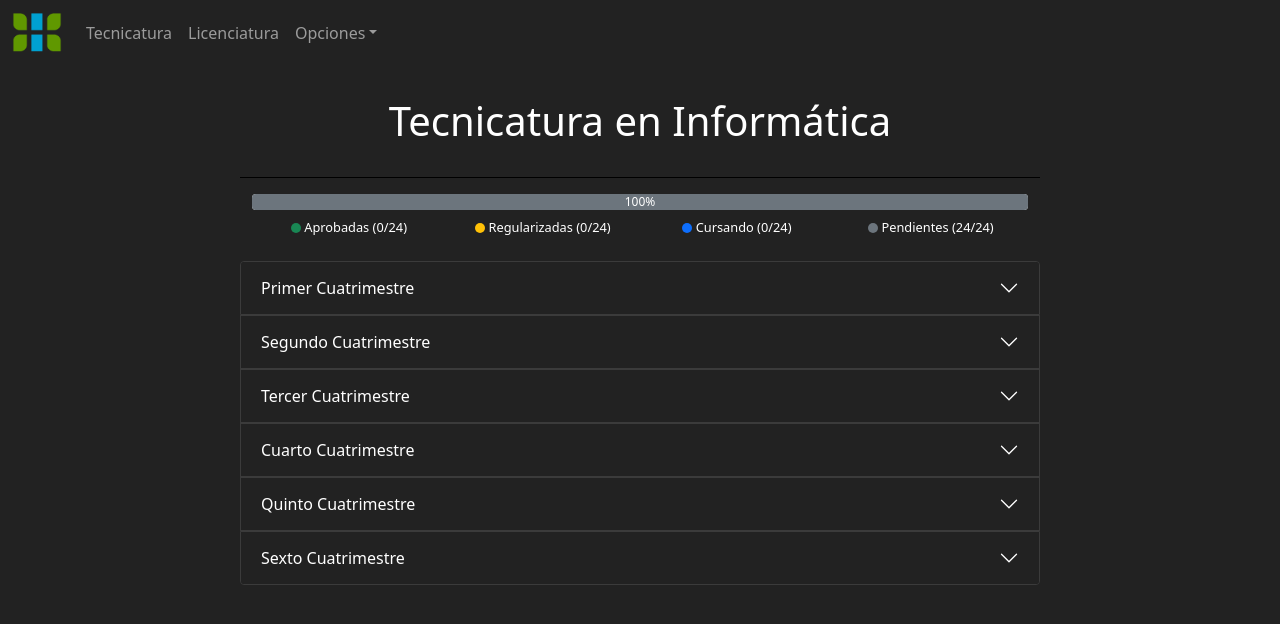
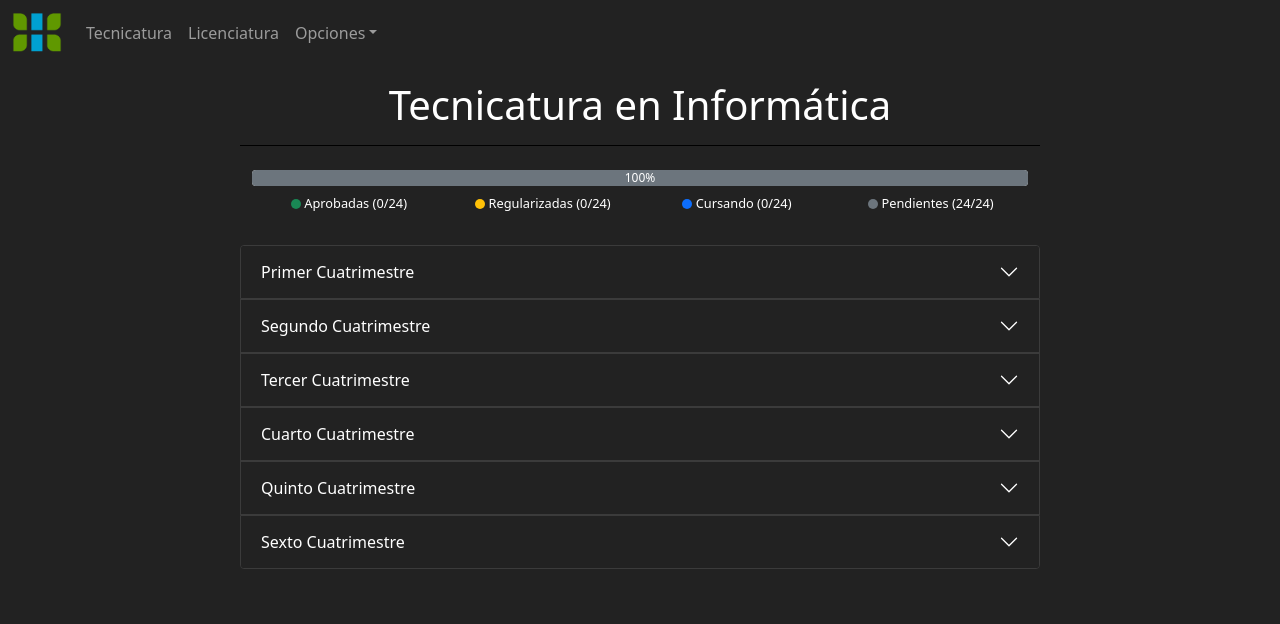
Before and after one commit to fernandobouchet/ProgresoLicenciaturaInformatica, a React (Create React App) app: page / in a window 1280 px wide. Both pictures are taken after a click on the button "Tecnicatura en Informática". Shown: the top 624 px of the page. Built offline with nearby package versions, Linux system fonts and the light colour scheme.

Commit message:
Style updates

```diff
--- a/src/components/Main.js
+++ b/src/components/Main.js
@@ -31,5 +31,6 @@ const Main = (props) => {
 export default Main;
 
 const TitleContainer = styled(Container)`
-  margin: 2rem 0;
+  max-width: 95%;
+  margin: 1rem auto;
 `;
--- a/src/components/Statistic.js
+++ b/src/components/Statistic.js
@@ -72,7 +72,7 @@ const Statistic = (props) => {
 export default Statistic;
 
 const StatisticContainer = styled(Container)`
-  padding: 1rem 0;
+  padding: 1.5rem 0;
   max-width: 800px;
   border-top: 1px solid black;
 `;
```
